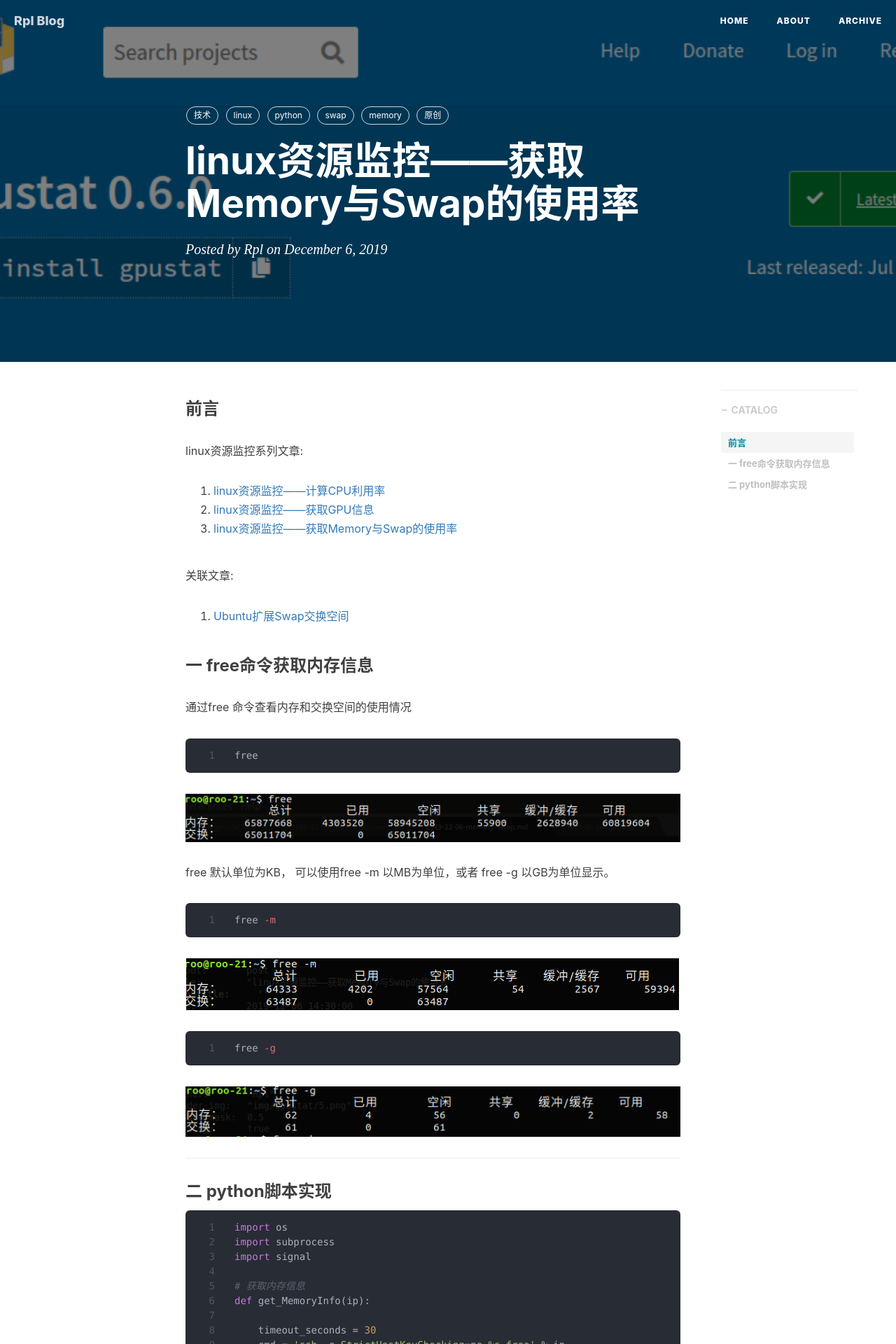
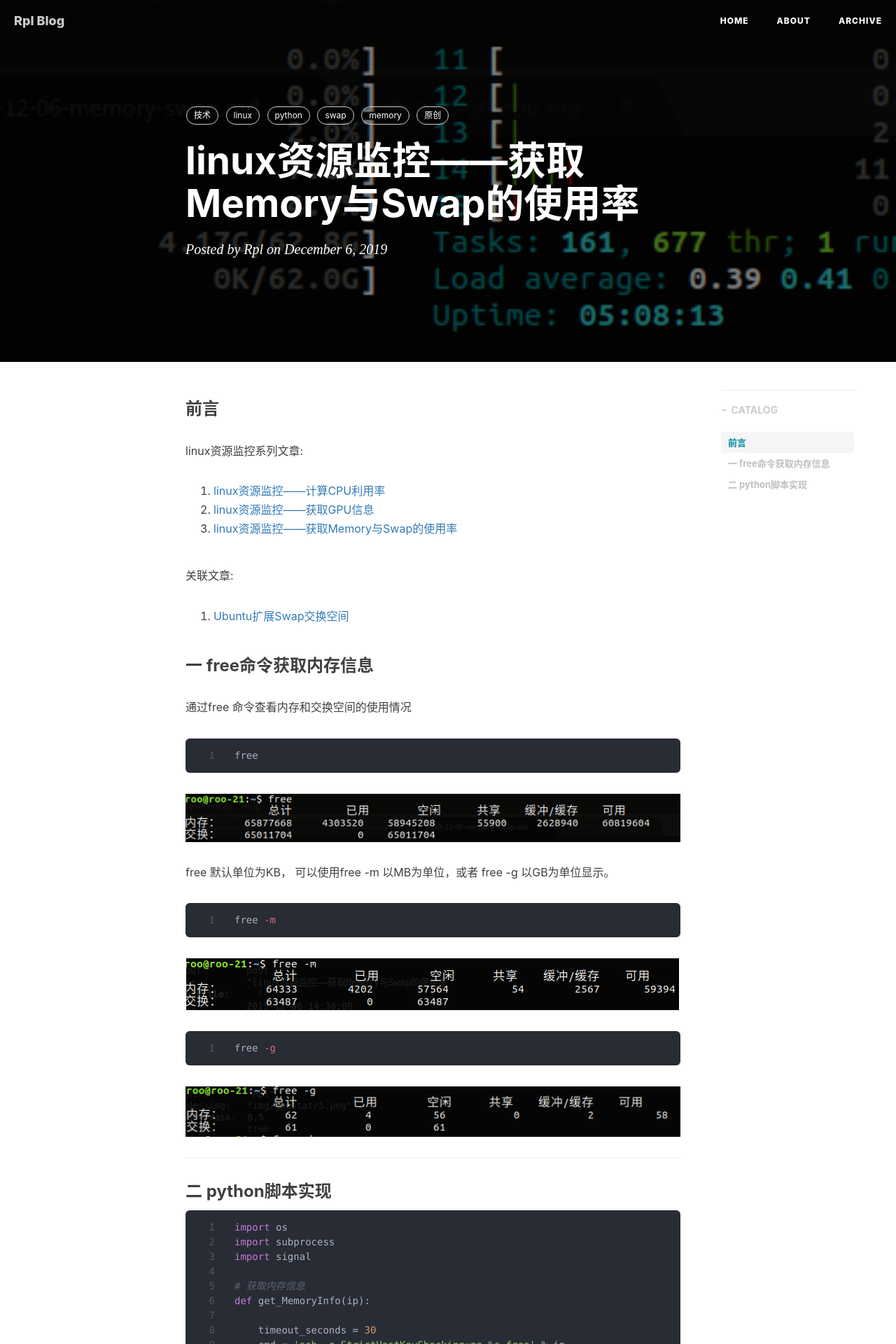
Before and after one commit to littleRpl/littleRpl.github.io, a Jekyll site: the page built from _posts/2019-12-06-memory-swap.md, in a window 1280 px wide. Shown: the top 1920 px of the page at 70% size. Built offline with Jekyll 4.4.1, drawn with Linux system fonts in a browser that asks for light colours; nearby versions of some CDN libraries; comment, search, counter and statistics services are not loaded.

```diff
--- a/_posts/2019-12-06-memory-swap.md
+++ b/_posts/2019-12-06-memory-swap.md
@@ -4,7 +4,7 @@
 # subtitle:     ''
 date:         2019-12-06 14:30:00
 author:       "Rpl"
-header-img:   "img/gpustat/5.png"
+header-img:   "img/memory-swap-info/4.png"
 header-mask:  0.5
 catalog:      true
 
```
Also changed, not shown: _posts/2019-12-06-gpu-monitor.md (+1 -1 lines), img/memory-swap-info/4.png (added).
